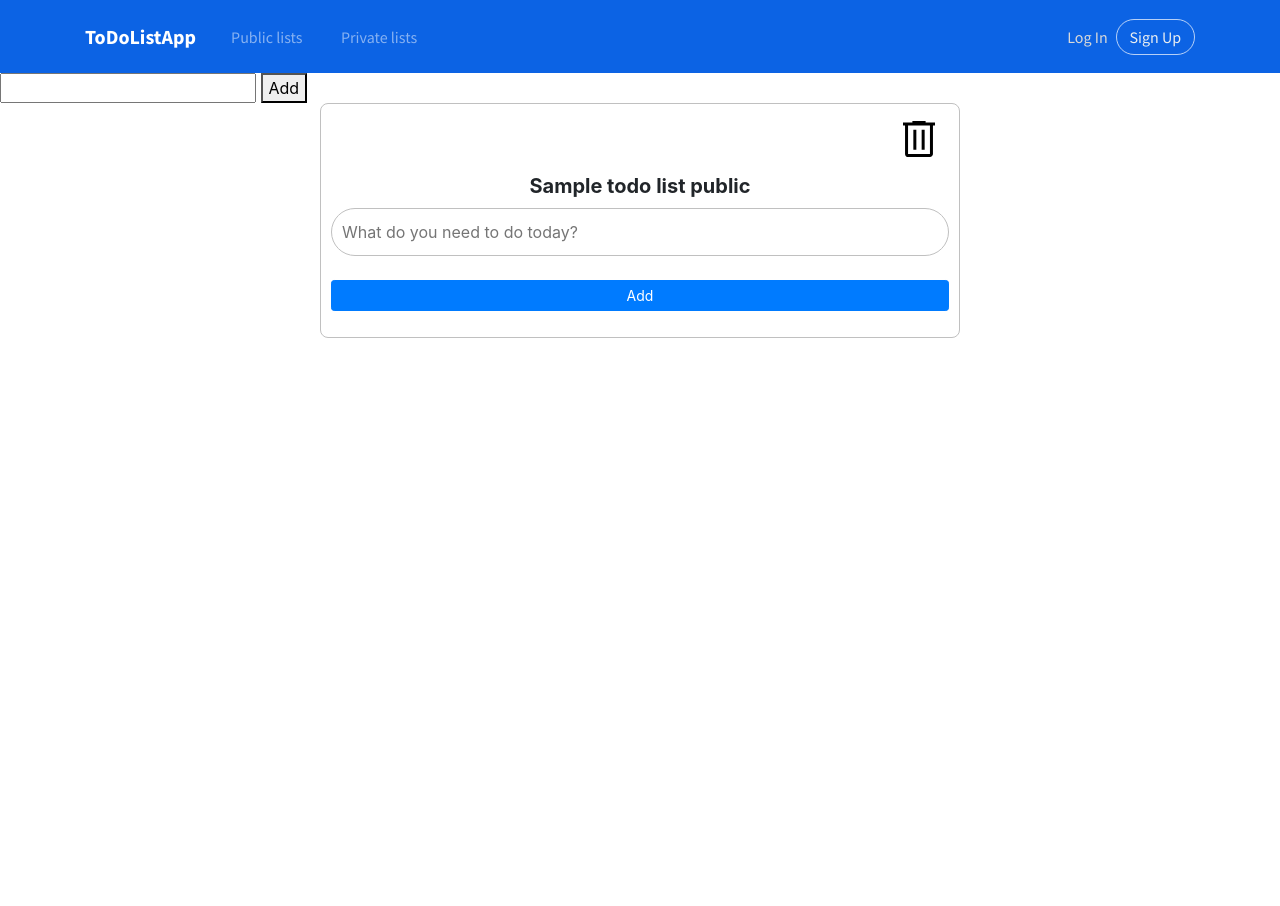
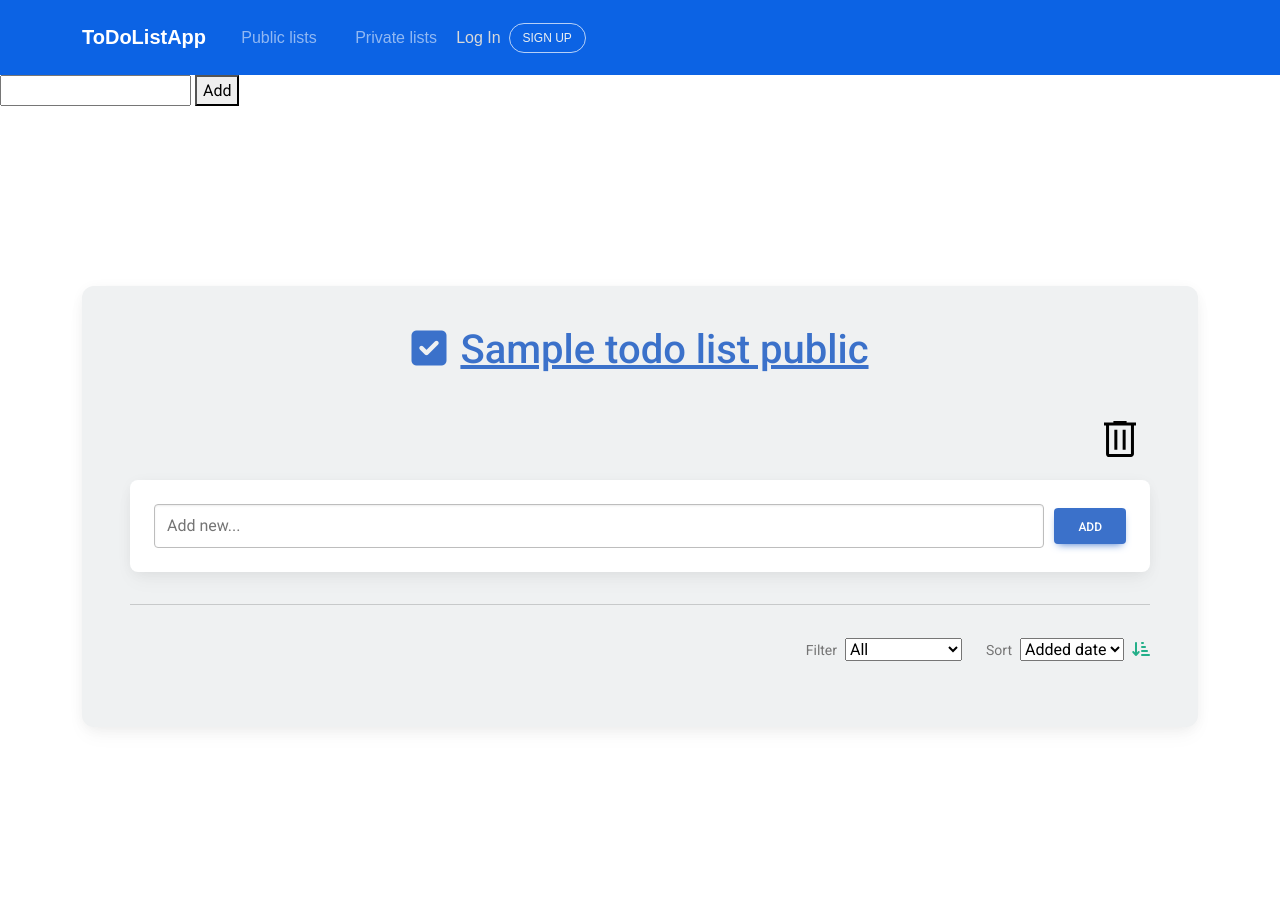
Before and after one commit to Jaxonce/todolist, a PHP site: template vues/vuephp1.php in a window 1280 px wide. Before the commit the page ends 338 px from the top, so only its background shows below. Run offline with PHP 8.4, Linux system fonts and the light colour scheme; the template is opened without the code that fills it: most values are stand-ins (such as "Sample title", 1, 10 or a date in 2020); data that the repository does not hold is empty; some libraries are stand-ins or nearby versions.

Commit message:
modif vue1 (card changer)

```diff
--- a/vues/css/style.css
+++ b/vues/css/style.css
@@ -1,4 +1,4 @@
-.strikethrough:checked + .strikethrough-text {
+.strikethrough:checked + .strikethrough-text p{
     text-decoration:line-through;
 }
 
@@ -73,3 +73,7 @@
     justify-content:flex-end;
     width: 100%;
 }
+
+.merde{
+    display: flex!important;
+}
--- a/vues/vuephp1.php
+++ b/vues/vuephp1.php
@@ -6,9 +6,12 @@
     <meta http-equiv="X-UA-Compatible" content="IE=edge">
     <meta name="viewport" content="width=device-width, initial-scale=1.0">
     <title>Document</title>
-    <link rel="stylesheet" href="https://cdnjs.cloudflare.com/ajax/libs/twitter-bootstrap/4.1.3/css/bootstrap.min.css">
-    <link rel="stylesheet" href="https://cdnjs.cloudflare.com/ajax/libs/font-awesome/4.7.0/css/font-awesome.min.css">
-    <link rel="stylesheet" href="https://fonts.googleapis.com/css?family=Source+Sans+Pro:300,400,700">
+    <!-- Font Awesome -->
+    <link href="https://cdnjs.cloudflare.com/ajax/libs/font-awesome/6.0.0/css/all.min.css" rel="stylesheet" />
+    <!-- Google Fonts -->
+    <link href="https://fonts.googleapis.com/css?family=Roboto:300,400,500,700&display=swap" rel="stylesheet" />
+    <!-- MDB -->
+    <link href="https://cdnjs.cloudflare.com/ajax/libs/mdb-ui-kit/6.0.1/mdb.min.css" rel="stylesheet" />
     <link rel="stylesheet" href="./vues/css/header.css" />
     <link rel="stylesheet" type="text/css" href="./vues/css/style.css" />
 </head>
@@ -35,50 +38,90 @@
         <input type="text" id="form3" name="nameNewListPublic" />
         <button type="submit">Add</button>
     </form>
-    <div class="allCard">
+    <section class="vh-100">
+        <div class="container py-5 h-100">
+            <div class="row d-flex justify-content-center align-items-center h-100">
+                <div class="col">
                     <?php
                     if (!isset($todoListPublic)) {
-            echo "Pas de liste";
+                        throw new Exception("La liste n'existe pas");
                     } else {
                         foreach ($todoListPublic as $uneliste) {
                     ?>
-                <div class=listeTask>
-                    <form method="post" action="?action=supprimerListe" class="boutonSupp">
+                            <div class="card" id="list1" style="border-radius: .75rem; background-color: #eff1f2;">
+                                <div class="card-body py-4 px-4 px-md-5">
+
+                                    <p class="h1 text-center mt-3 mb-4 pb-3 text-primary">
+                                        <i class="fas fa-check-square me-1"></i>
+                                        <u> <?php
+                                            echo $uneliste->getNom();
+                                            ?></u>
+                                    <form method="post" action="?action=supprimerListePublic" class="boutonSupp" style="background: transparent;">
                                         <input type="hidden" name="idList" value="<?php echo $uneliste->getId() ?>" />
-                        <button type="submit" onclick="return confirm('Voulez-vous vraiment supprimer ?');" style="background : transparent; border : none" >
-                            <img onmouseover="onImageDelete.call(this)" onmouseout="outImageDelete.call(this)" src="./vues/assets/bin_empty.svg"/>
+                                        <button type="submit" onclick="return confirm('Voulez-vous vraiment supprimer ?');" style="background : transparent; border : none">
+                                            <img onmouseover="onImageDelete.call(this)" onmouseout="outImageDelete.call(this)" src="./vues/assets/bin_empty.svg" />
                                         </button>
                                     </form>
-                    <div class="taskInTheList">
-                        <h6 class="taskTitle">
-                            <?php
-                            echo $uneliste->getNom();
-                            ?>
-                        </h6>
-                        <form class="formAddTask">
+                                    </p>
+
+                                    <div class="pb-2">
+                                        <div class="card">
+                                            <div class="card-body">
+                                                <div class="d-flex flex-row align-items-center">
+                                                    <input type="text" class="form-control form-control-lg" id="exampleFormControlInput1" placeholder="Add new..." style="margin-right:10px">
                                                     <div>
-                                <input type="text" id="form3" class="inputAddTask" placeholder="What do you need to do today?" />
-                                <label for="form3"></label>
+                                                        <button type="button" class="btn btn-primary">Add</button>
                                                     </div>
-                            <button type="submit" class="btn btn-primary btn-sm">Add</button>
-                        </form>
-                        <ul class="allTask">
+                                                </div>
+                                            </div>
+                                        </div>
+                                    </div>
+                                    <hr class="my-4">
+                                    <div class="d-flex justify-content-end align-items-center mb-4 pt-2 pb-3">
+                                        <p class="small mb-0 me-2 text-muted">Filter</p>
+                                        <select class="select">
+                                            <option value="1">All</option>
+                                            <option value="2">Completed</option>
+                                            <option value="3">Active</option>
+                                            <option value="4">Has due date</option>
+                                        </select>
+                                        <p class="small mb-0 ms-4 me-2 text-muted">Sort</p>
+                                        <select class="select">
+                                            <option value="1">Added date</option>
+                                            <option value="2">Due date</option>
+                                        </select>
+                                        <a href="#!" style="color: #23af89;" data-mdb-toggle="tooltip" title="Ascending"><i class="fas fa-sort-amount-down-alt ms-2"></i></a>
+                                    </div>
                                     <?php
                                     foreach ($uneliste->getTaches() as $uneTache) {
                                     ?>
-                                <li class="taskList">
-                                    <div>
-                                        <input type="checkbox" value="" aria-label="..." class="strikethrough" />
-                                        <span class="strikethrough-text"><?php echo $uneTache->getNom(); ?></span>
+                                        <ul class="list-group list-group-horizontal rounded-0 bg-transparent">
+                                            <li class="bg-transparent border-0 py-1 ps-0 pe-3 align-items-center d-flex list-group-item merde">
+
+                                                    <!-- <input class="strikethrough form-check-input me-0 " type="checkbox" value="" id="" aria-label="..." /> -->
+
+                                                <input type="checkbox" value="" aria-label="..." class="strikethrough form-check-input" />
+                                                <span class="strikethrough-text lead fw-normal mb-0 d-flex"><?php echo $uneTache->getNom(); ?></span>
+                                            </li>
+                                            <!-- <li class="strikethrough-text list-group-item px-3 py-1 d-flex align-items-center flex-grow-1 border-0 bg-transparent">
+                                                <p class=" lead fw-normal mb-0 "><?php echo $uneTache->getNom(); ?></p>
+                                            </li> -->
+                                            <li class="list-group-item ps-3 pe-0 py-1 rounded-0 border-0 bg-transparent">
+                                                <div class="d-flex flex-row justify-content-end mb-1">
+                                                    <a href="#!" class="text-info" data-mdb-toggle="tooltip" title="Edit todo"><i class="fas fa-pencil-alt me-3"></i></a>
+                                                    <a href="#!" class="text-danger" data-mdb-toggle="tooltip" title="Delete todo"><i class="fas fa-trash-alt"></i></a>
                                                 </div>
-                                    <a href="#!" data-mdb-toggle="tooltip" title="Remove item">
-                                        supprimer
+                                                <div class="text-end text-muted">
+                                                    <a href="#!" class="text-muted" data-mdb-toggle="tooltip" title="Created date">
+                                                        <p class="small mb-0"><?php echo $uneTache->getDateCreation(); ?></p>
                                                     </a>
+                                                </div>
                                             </li>
-                            <?php
+
+                                        </ul><?php
                                             }
                                                 ?>
-                        </ul>
+                                </div>
                             </div>
                 </div>
         <?php
@@ -86,14 +129,19 @@
                     }
         ?>
             </div>
+        </div>
+    </section>
+    </div>
     <script src="https://cdnjs.cloudflare.com/ajax/libs/jquery/3.2.1/jquery.min.js"></script>
     <script src="https://cdnjs.cloudflare.com/ajax/libs/twitter-bootstrap/4.1.3/js/bootstrap.bundle.min.js"></script>
+    <script type="text/javascript" src="https://cdnjs.cloudflare.com/ajax/libs/mdb-ui-kit/6.0.1/mdb.min.js"></script>
     <script>
         function onImageDelete() {
-            this.setAttribute("src","./vues/assets/bin_fill.svg");
+            this.setAttribute("src", "./vues/assets/bin_fill.svg");
         }
+
         function outImageDelete() {
-            this.setAttribute("src","./vues/assets/bin_empty.svg");
+            this.setAttribute("src", "./vues/assets/bin_empty.svg");
         }
     </script>
 </body>
```
Also changed, not shown: vues/erreur.php (+12 -3 lines). Lines whose indentation alone changed are shown as unchanged.
